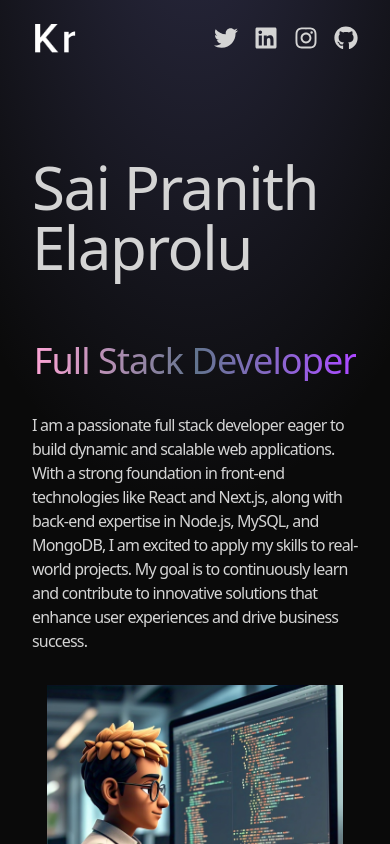
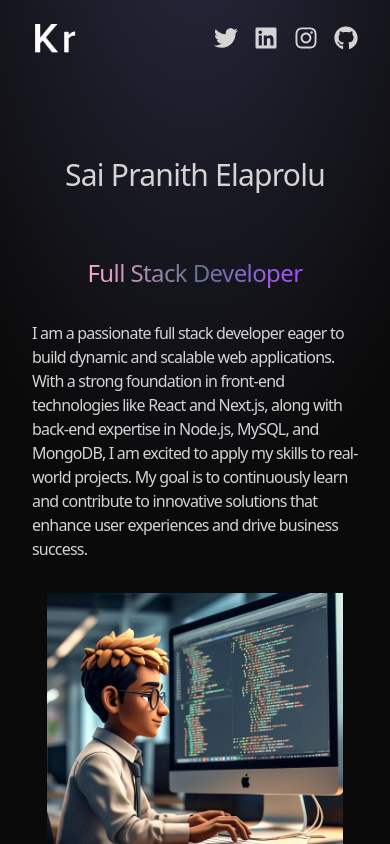
Before and after one commit to saipranith57/Portfolio, a React (Vite) app: page / in a window 390 px wide. Shown: the top 844 px of the page. Built offline with nearby package versions, Linux system fonts and the light colour scheme.

Commit message:
added size font

```diff
--- a/src/components/Hero.jsx
+++ b/src/components/Hero.jsx
@@ -22,7 +22,7 @@ const Hero = () => {
             variants={container(0)}
             initial="hidden"
             animate="visible"
-              className='pb-16 text-6xl font-thin tracking-tight lg:text-6xl'
+              className='pb-16 text-3xl font-thin tracking-tight lg:text-6xl'
             >
               Sai Pranith Elaprolu
             </motion.h1>
@@ -30,7 +30,7 @@ const Hero = () => {
              variants={container(0.3)}
              initial="hidden"
              animate="visible"
-             className='bg-gradient-to-r from-pink-300 via-slate-500 to-purple-500 tracking-tight bg-clip-text text-transparent text-4xl'>
+             className='bg-gradient-to-r from-pink-300 via-slate-500 to-purple-500 tracking-tight bg-clip-text text-transparent text-2xl lg:text-4xl'>
               Full Stack Developer
             </motion.span>
             <motion.p
```
